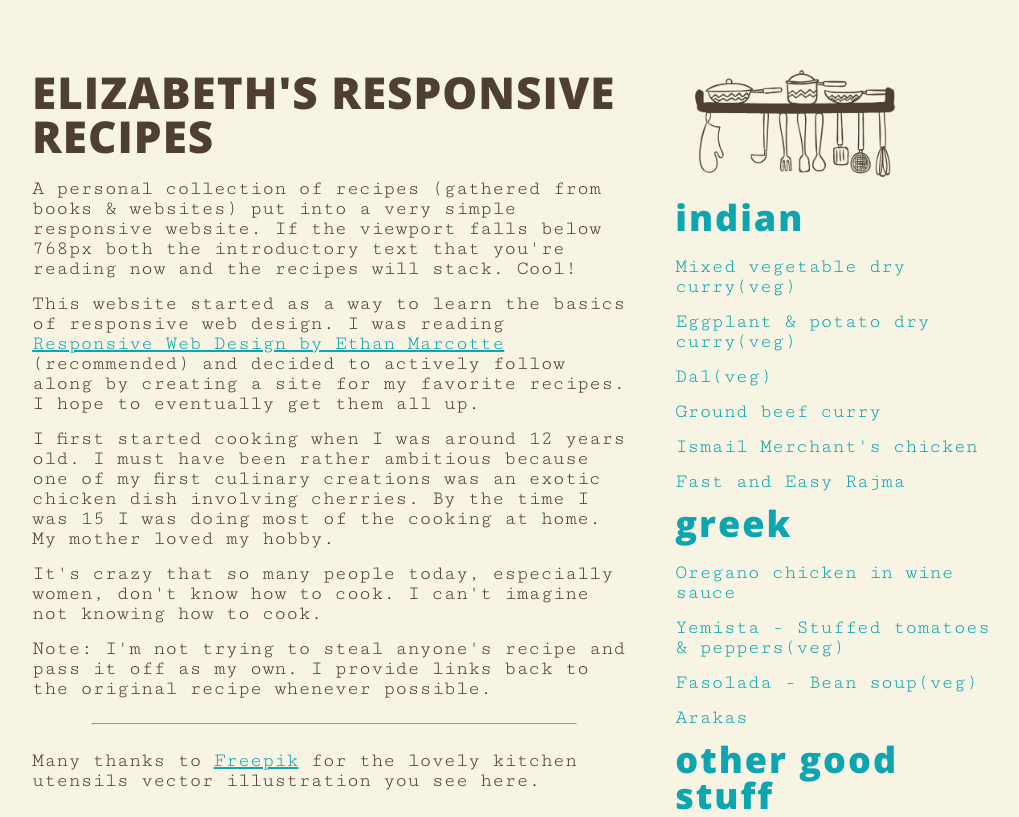
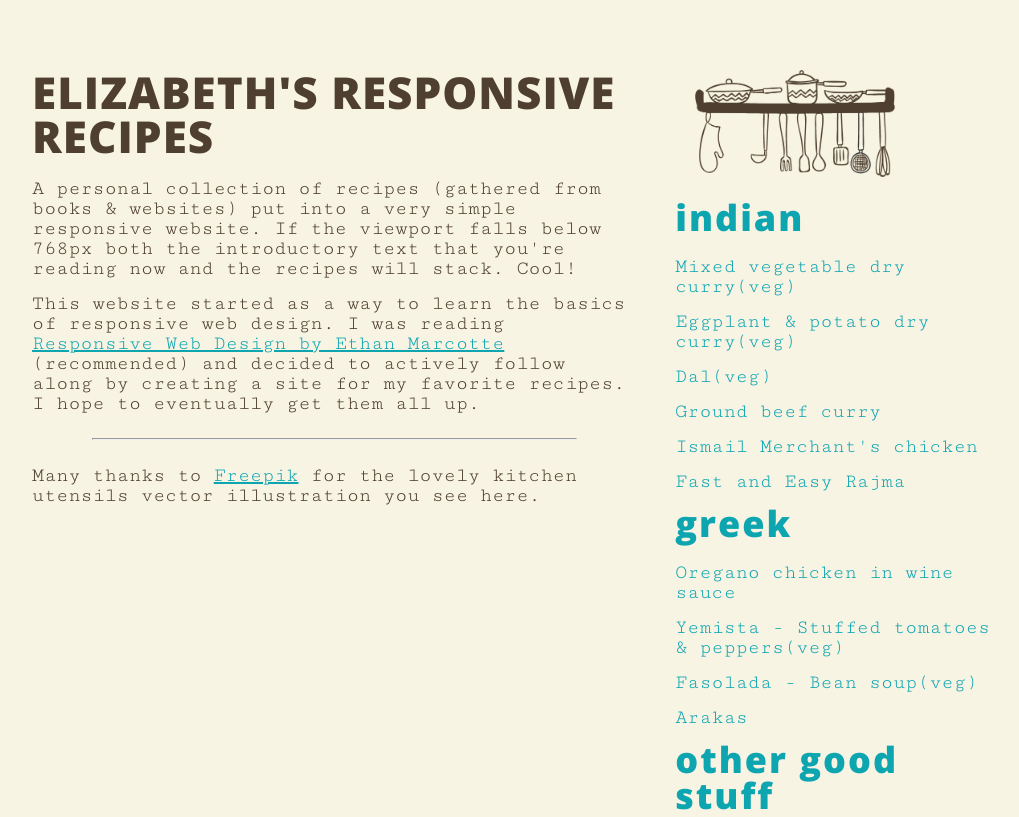
Before and after one commit to TheHighPriestess/Responsive-Recipes, a plain HTML site: page index.html in a window 1280 px wide. Shown: the top 817 px of the page, without its empty margins (127-1146 px from the left). Drawn offline with nearby package versions, Linux system fonts and the light colour scheme.

Commit message:
Update index.html

```diff
--- a/index.html
+++ b/index.html
@@ -19,9 +19,7 @@
 						<div class="article">
 							<p>A personal collection of recipes (gathered from books & websites) put into a very simple responsive website. If the viewport falls below 768px both the introductory text that you're reading now and the recipes will stack.  Cool!</p>
 							<p>This website started as a way to learn the basics of responsive web design.  I was reading <a href="http://abookapart.com/products/responsive-web-design">Responsive Web Design by Ethan Marcotte</a> (recommended) and decided to actively follow along by creating a site for my favorite recipes.  I hope to eventually get them all up.</p>
-							<p>I first started cooking when I was around 12 years old. I must have been rather ambitious because one of my first culinary creations was an exotic chicken dish involving cherries.  By the time I was 15 I was doing most of the cooking at home. My mother loved my hobby.</p>
-							<p>It's crazy that so many people today, especially women, don't know how to cook.  I can't imagine not knowing how to cook.</p>
-							<p>Note: I'm not trying to steal anyone's recipe and pass it off as my own. I provide links back to the original recipe whenever possible.</p>
+
 							<hr>
 							<p>Many thanks to <a href='http://www.freepik.com/free-vector/cute-kitchen-utensils-on-shelves_765589.htm'>Freepik</a> for the lovely kitchen utensils vector illustration you see here.</p>
 						</div><!--end .article-->
```
